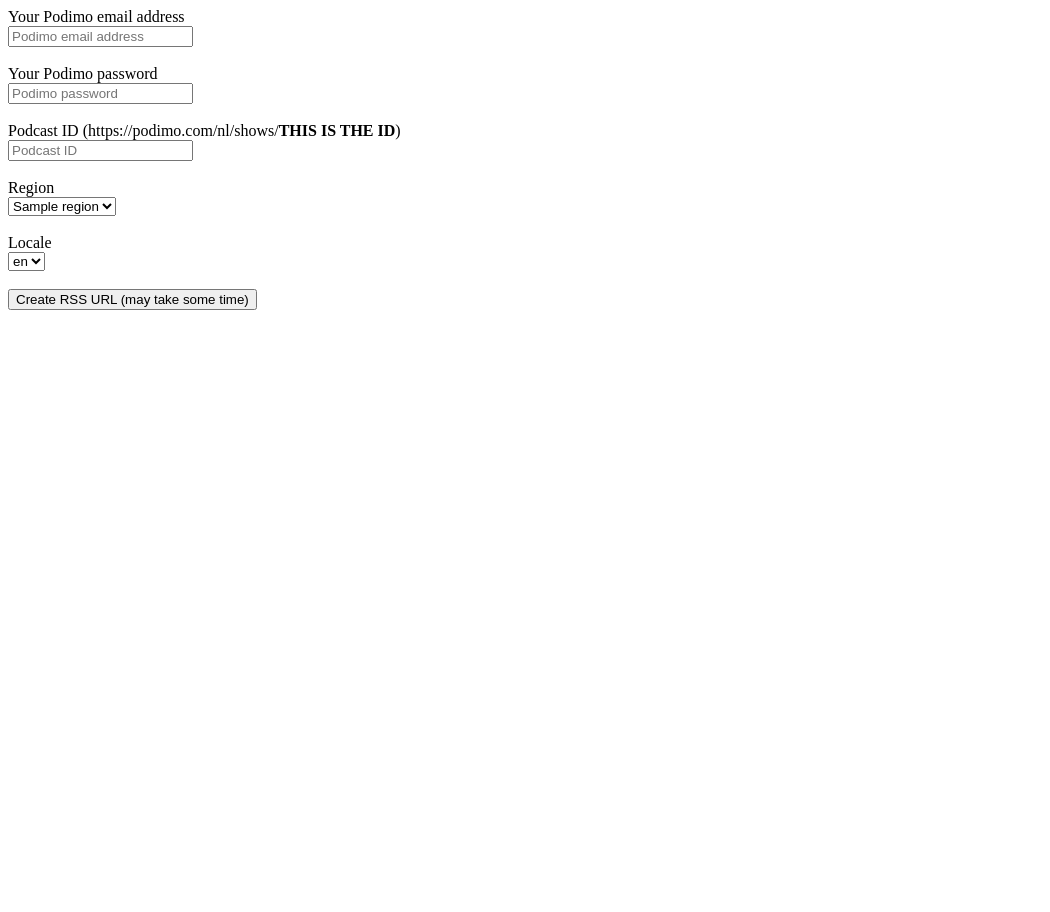
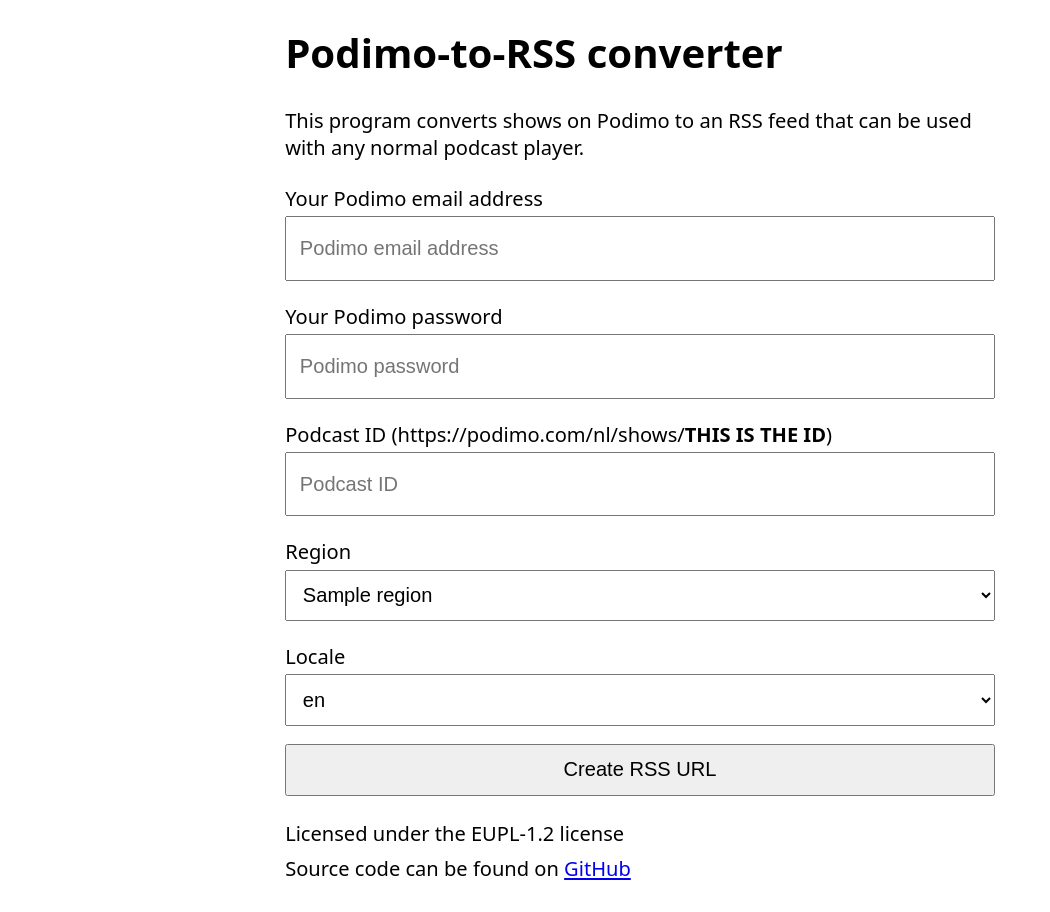
Before and after one commit to ThijsRay/podimo, a Python web app: template templates/index.html in a window 1280 px wide. Shown: the whole page, without its empty margins (0-1050 px from the left). Before the commit the page ends 310 px from the top, so only its background shows below. Run offline with Jinja, Linux system fonts and the light colour scheme; the template is opened without the code that fills it: most values are stand-ins (such as "Sample title", 1, 10 or a date in 2020).

Commit message:
Make it nicer to look at

```diff
--- /dev/null
+++ b/templates/base.html
@@ -0,0 +1,48 @@
+<html>
+
+<head>
+  <title>Podimo-to-RSS converter</title>
+  <style>
+    html {
+      max-width: 70ch;
+      /* larger spacing on larger screens, very small spacing on tiny screens */
+      padding: calc(1vmin + .5rem);
+      /* shorthand for margin-left/margin-right */
+      margin-inline: auto;
+      /* use system font stack: https://developer.mozilla.org/en-US/docs/Web/CSS/font-family */
+      font-family: system-ui
+    }
+
+    /* increase line-height for everything except headings */
+    body :not(:is(h1, h2, h3, h4, h5, h6)) {
+      line-height: 1.75;
+    }
+
+    form {
+      padding-top: 1em;
+    }
+
+    *:not(:is(h1, h2, h3, h4, h5, h6)) {
+      /* fluid sizing: https://frontaid.io/blog/fluid-typography-2d-css-locks-clamp/ */
+      font-size: clamp(1rem, 0.909rem + 0.45vmin, 1.25rem);
+    }
+
+    select,
+    input {
+      width: 100%;
+      padding: 0.7rem;
+      margin-bottom: 1rem;
+    }
+
+    input[type=submit] {
+      margin-bottom: 0;
+    }
+  </style>
+</head>
+
+<body>
+  {% block body %}
+  {% endblock %}
+</body>
+
+</html>
--- a/templates/index.html
+++ b/templates/index.html
@@ -1,3 +1,10 @@
+{% extends "base.html" %}
+
+{% block body %}
+<h1>Podimo-to-RSS converter</h1>
+This program converts shows on Podimo to an RSS feed that can be used with
+any normal podcast player.
+
 {% if error %}
 {{ error }} <br /><br />
 {% endif %}
@@ -5,22 +12,19 @@
 <form action="./" method="post">
   <label for="email">Your Podimo email address</label><br />
   <input type="email" required placeholder="Podimo email address" name="email"><br />
-  <br />
 
   <label for="password">Your Podimo password</label><br />
   <input type="password" required placeholder="Podimo password" name="password"><br />
-  <br />
 
   <label for="podcast_id">Podcast ID (https://podimo.com/nl/shows/<b>THIS IS THE ID</b>)</label><br />
   <input placeholder="Podcast ID" required name="podcast_id"><br />
-  <br />
 
   <label for="region">Region</label><br />
   <select name="region">
     {% for region in regions %}
     <option>{{ region }}</option>
     {% endfor %}
-  </select></br>
+  </select>
   <br />
 
   <label for="locale">Locale</label><br />
@@ -28,8 +32,13 @@
     {% for locale in locales %}
     <option>{{ locale }}</option>
     {% endfor %}
-  </select></br>
-  <br />
+  </select>
 
-  <input type="submit" value="Create RSS URL (may take some time)" />
+  <input type="submit" value="Create RSS URL" />
 </form>
+
+<footer>
+  Licensed under the EUPL-1.2 license<br />
+  Source code can be found on <a href="https://github.com/ThijsRay/podimo">GitHub</a><br />
+</footer>
+{% endblock %}
```
Also changed, not shown: templates/feed_location.html (+23 -0 lines).
